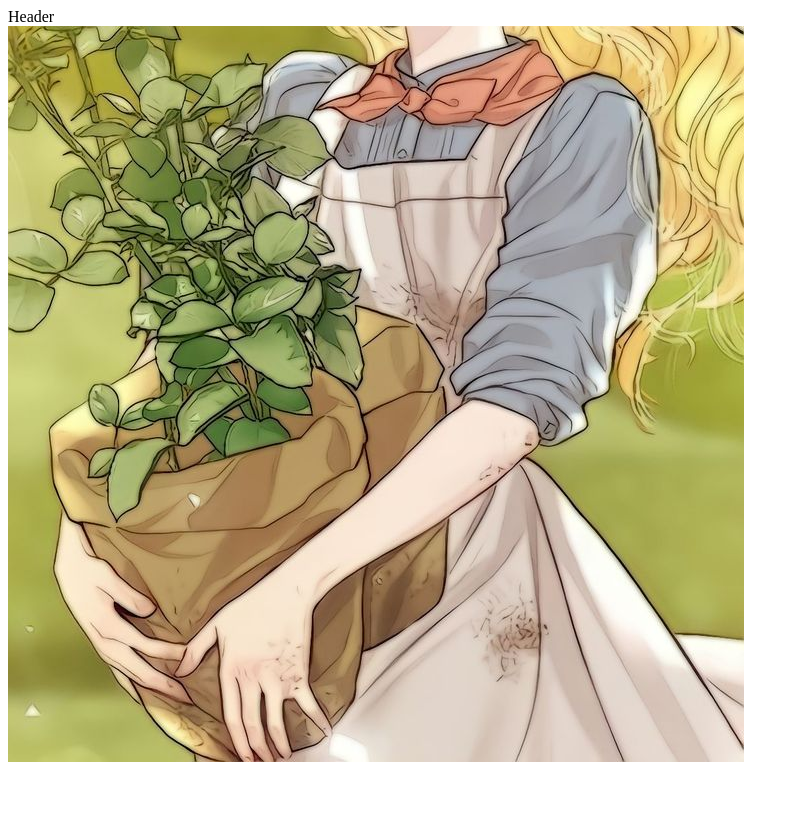
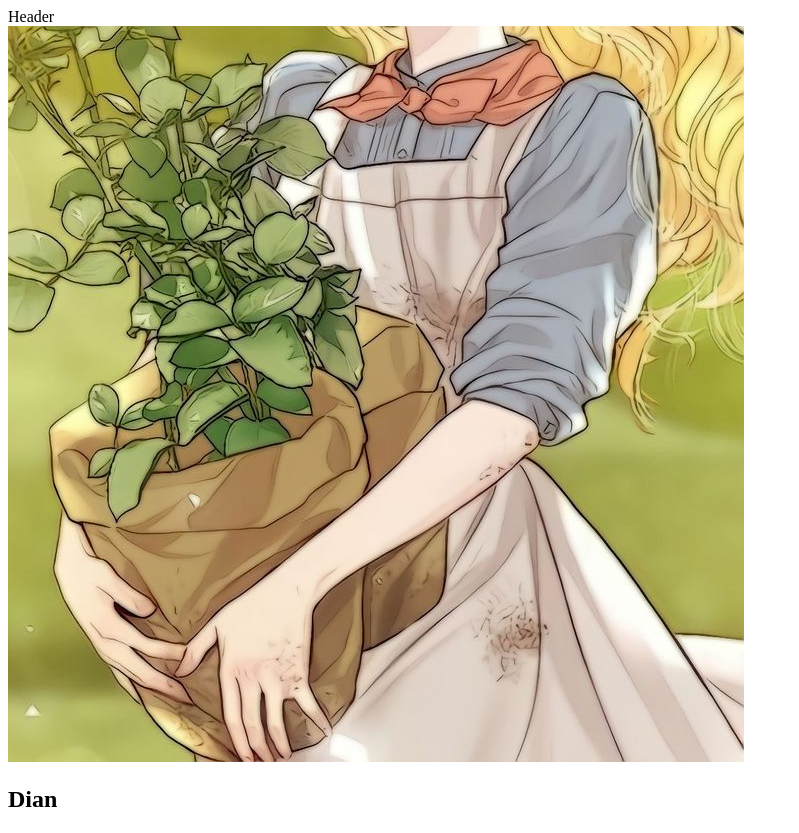
Before and after one commit to AnandaFatliah/tubes-kakas, a plain HTML site: page index.html in a window 1280 px wide. Shown: the whole page, without its empty margins (0-799 px from the left). Before the commit the page ends 800 px from the top, so only its background shows below. Drawn offline with Linux system fonts and the light colour scheme.

Commit message:
profile-name

```diff
--- a/index.html
+++ b/index.html
@@ -9,6 +9,7 @@
     <div id="header">Header</div>
     <div id="profile-container">
         <img id="profile-image" src="resource/image/laylaa.jfif" alt="profile image" />
+        <h2 id="profile-name">Dian</h2>
     </div>
   </body>
 </html>
```
